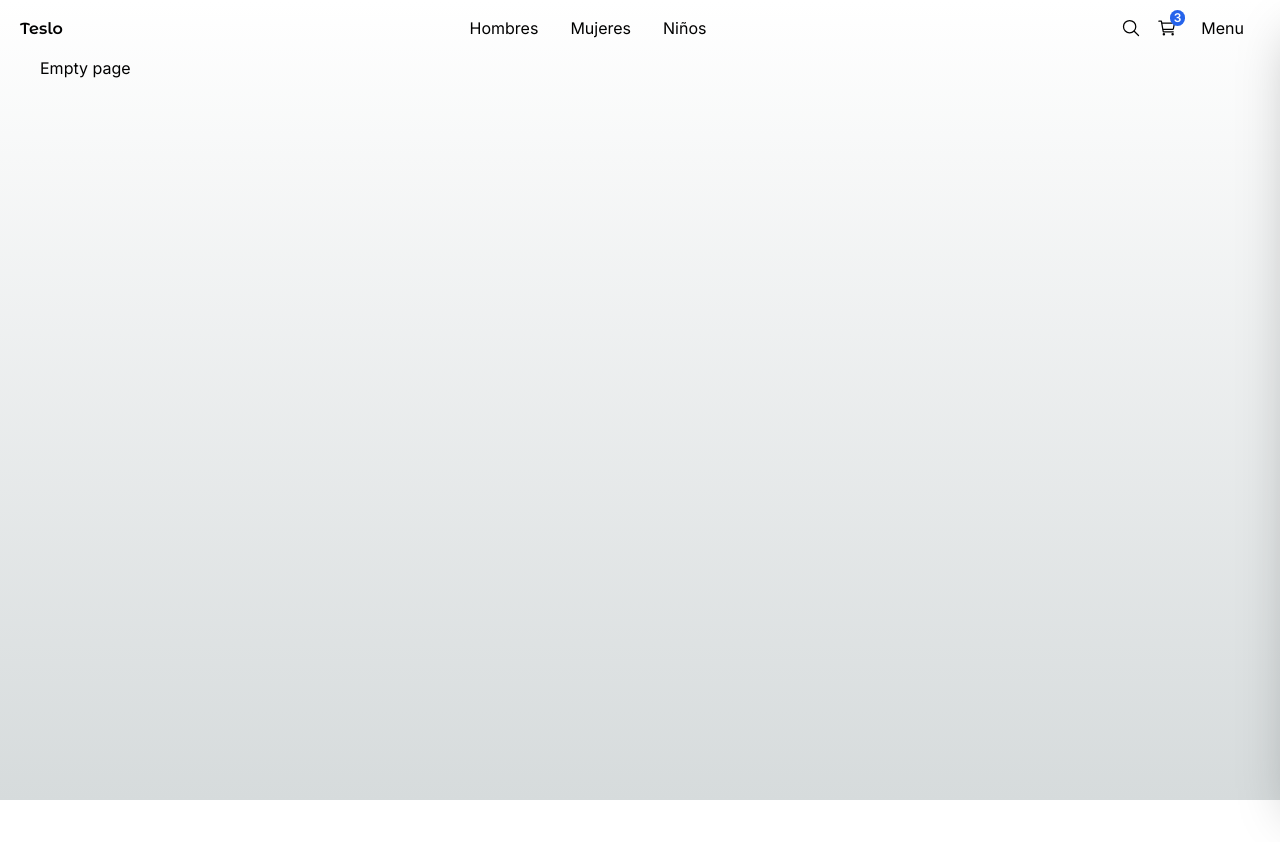
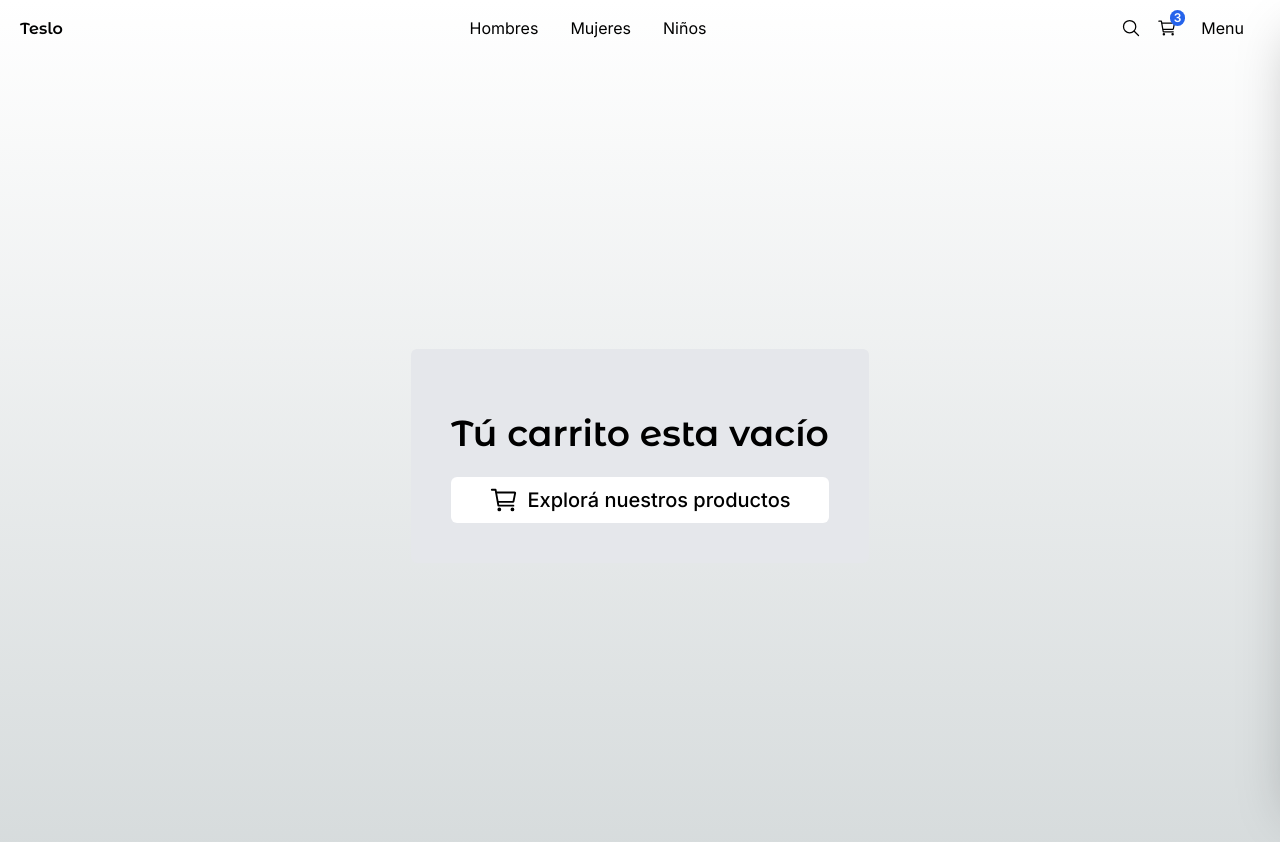
Before and after one commit to alex-arraga/next-teslo-shop, a Next.js app: page /empty in a window 1280 px wide. Shown: the top 842 px of the page. Before the commit the page ends 800 px from the top, so only its background shows below. Built offline with nearby package versions, Linux system fonts and the light colour scheme.

Commit message:
EmptyPage design

```diff
--- a/src/app/(shop)/empty/page.tsx
+++ b/src/app/(shop)/empty/page.tsx
@@ -1,8 +1,27 @@
+import Link from "next/link";
+import { Title } from "@/components"
 
-export default function() {
+import { IoCartOutline } from "react-icons/io5";
+
+export default function EmptyPage() {
   return (
-    <div>
-      <h1>Empty page</h1>
-    </div>
+    <section className="flex justify-center items-center h-[800px]">
+      <div className="bg-gray-200 p-10 rounded-md">
+        <Title
+          title="Tú carrito esta vacío"
+        />
+
+        <div className="flex justify-center hover:bg-blue-200 duration-300 cursor-pointer items-center gap-2 w-full bg-white rounded-md p-2 font-medium">
+          <IoCartOutline size={30} />
+          <Link
+            href='/'
+            className="text-xl"
+          >
+            Explorá nuestros productos
+          </Link>
+        </div>
+
+      </div>
+    </section>
   );
 }
--- a/src/app/(shop)/orders/page.tsx
+++ b/src/app/(shop)/orders/page.tsx
@@ -2,9 +2,13 @@
 import { Title } from '@/components';
 
 import Link from 'next/link';
+import { redirect } from 'next/navigation';
 import { IoCardOutline } from 'react-icons/io5';
 
 export default function OrdersPage() {
+  // redirect('/empty')
+
+
   return (
     <>
       <Title title="Ordenes" />
```
